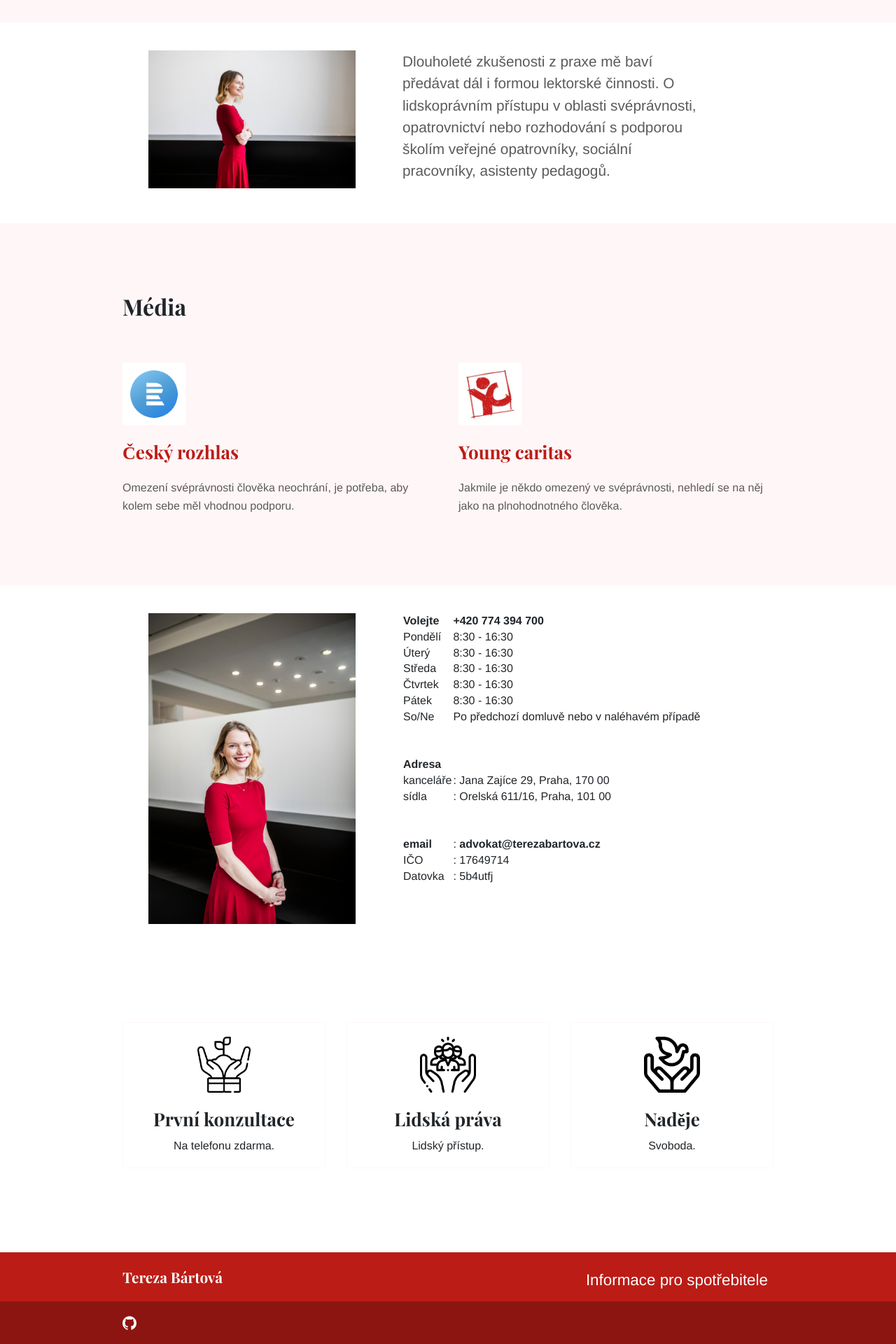
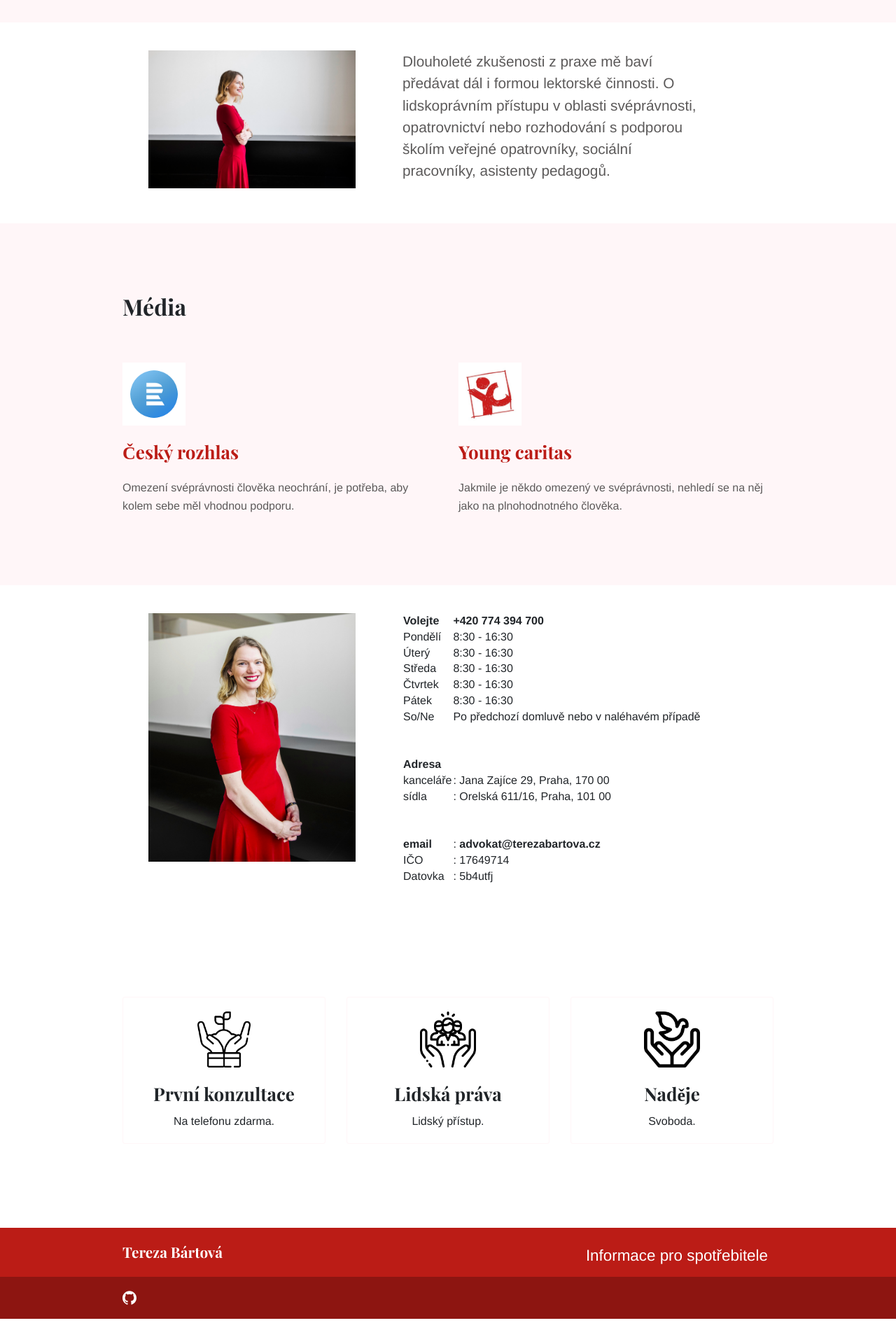
Before and after one commit to terezabartova/terezabartova.github.io, a Jekyll site: the page built from index.md, in a window 1280 px wide. Shown: the part 2915-4835 px from the top of the page at 70% size. Built offline with Jekyll 4.4.1, drawn with Linux system fonts in a browser that asks for light colours; after the commit the page ends 4799 px from its top, so only the background shows below that.

Commit message:
shorter contact image

```diff
--- a/index.md
+++ b/index.md
@@ -17,7 +17,7 @@ teaching: Dlouholeté zkušenosti z praxe mě baví předávat dál i formou lek
 description_image: "images/illustrations/terka3-shorter.jpg"
 specialization_image: "images/illustrations/terka.jpg"
 teaching_image: "images/illustrations/terka1.jpg"
-contact_image: "images/illustrations/terka2.jpg"
+contact_image: "images/illustrations/terka2-shorter.jpg"
 
 intro_image_absolute: false
 intro_image_hide_on_mobile: false
```
Also changed, not shown: images/illustrations/terka2-shorter.jpg (added).
